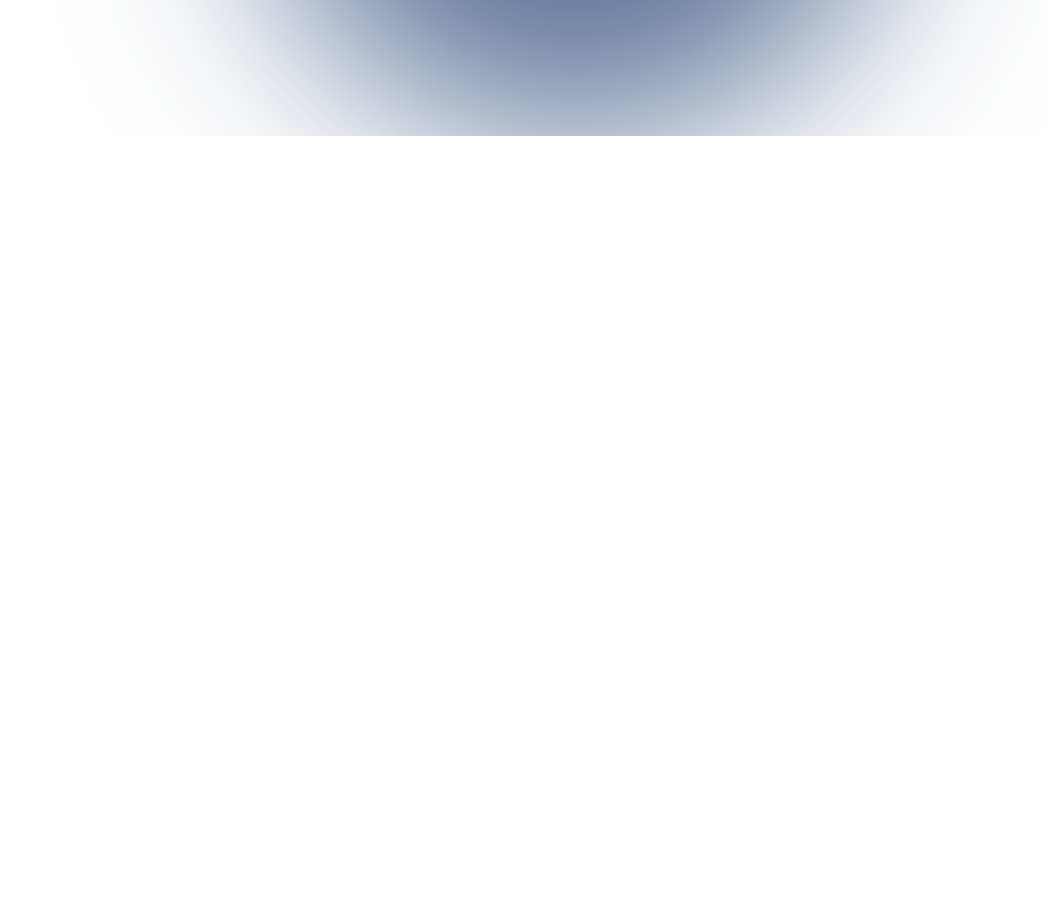
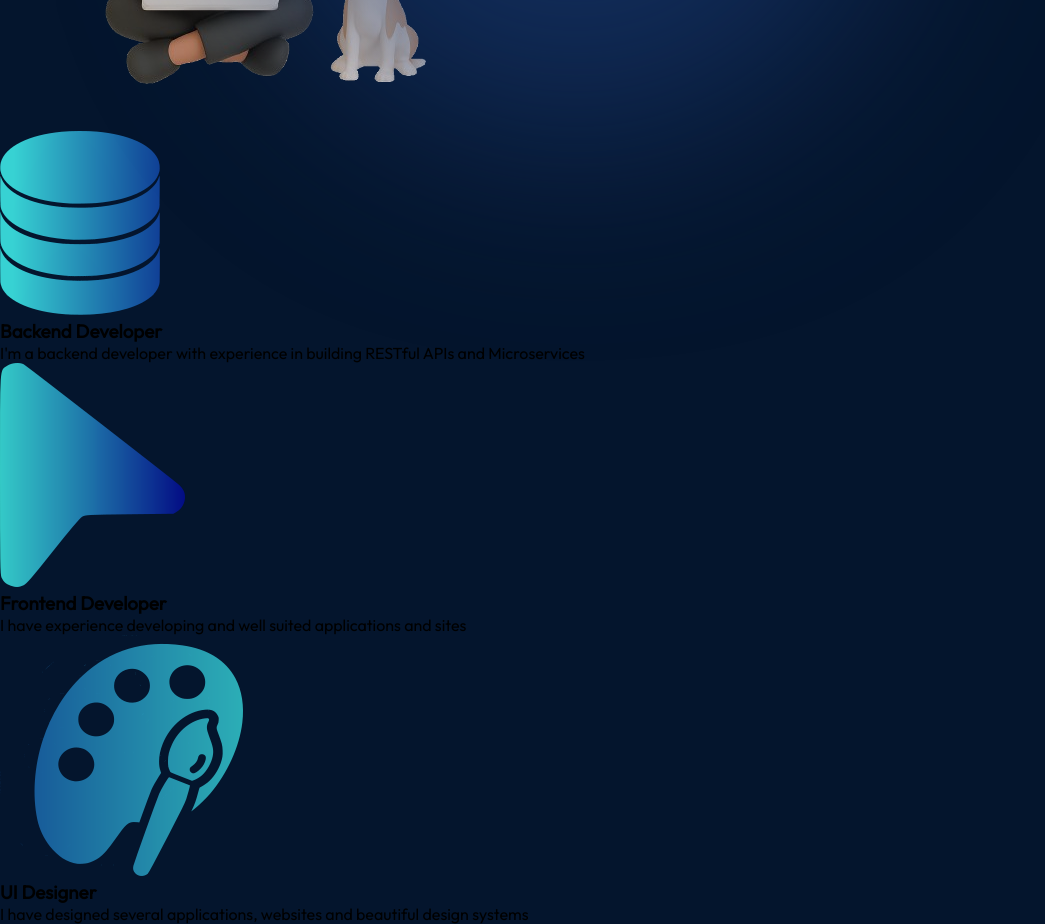
Before and after one commit to EnriLion/enrilion-blog, a React (Vite) app in the folder react-portfolio/: page / in a window 1280 px wide. Shown: the part 940-1864 px from the top of the page, without its empty margins (0-1045 px from the left). Before the commit the page ends 1076 px from the top, so only its background shows below. Built offline with nearby package versions, Linux system fonts and the light colour scheme.

Commit message:
Adding new Section

```diff
--- a/react-portfolio/src/App.jsx
+++ b/react-portfolio/src/App.jsx
@@ -1,6 +1,7 @@
 import styles from'./App.module.css'
 import { Navbar } from './components/Navbar/Navbar'
 import { ProfileHeading } from './components/ProfileHeading/ProfileHeading'
+import { About } from './components/About/About'
 
 function App() {
 
@@ -9,6 +10,7 @@ function App() {
     {/* Hello World */}
     <Navbar />
     <ProfileHeading/>
+    <About/>
     </div>
   )
 }
--- /dev/null
+++ b/react-portfolio/src/components/About/About.jsx
@@ -0,0 +1,46 @@
+import React from "react";
+import { getImageUrl  } from "../../utils";
+
+export const About = () => {
+    // return <section>
+    //     <h2>About</h2>
+    //     <div><img src= " alt=" /></img></div>
+    // </section>
+    return (
+        <section>
+            <h2>About</h2>
+            <div>
+                <img src={getImageUrl("about/profile_image.png")} alt="Me with a laptop" />
+            </div>
+            <ul>
+                    <li>
+                    <img src={getImageUrl("about/server_icon.png")} alt="Cursor icon" />
+                    <div>
+                        <h3>Backend Developer</h3>
+                        <p>I'm a backend developer with experience
+                            in building RESTful APIs and Microservices
+                        </p>
+                    </div>
+                    </li>
+                    <li>
+                    <img src={getImageUrl("about/cursor_icon.png")} alt="Cursor icon" />
+                    <div>
+                        <h3>Frontend Developer</h3>
+                        <p> I have experience developing and well
+                            suited applications and sites
+                        </p>
+                    </div>
+                    </li>
+                    <li>
+                    <img src={getImageUrl("about/ui_icon.png")} alt="Cursor icon" />
+                    <div>
+                        <h3>UI Designer</h3>
+                        <p> I have designed several applications,
+                            websites and beautiful design systems
+                        </p>
+                    </div>
+                    </li>
+                </ul>
+        </section>
+    );
+};
```
Also changed, not shown: react-portfolio/src/components/About/AboutHeading.module.css (added).
